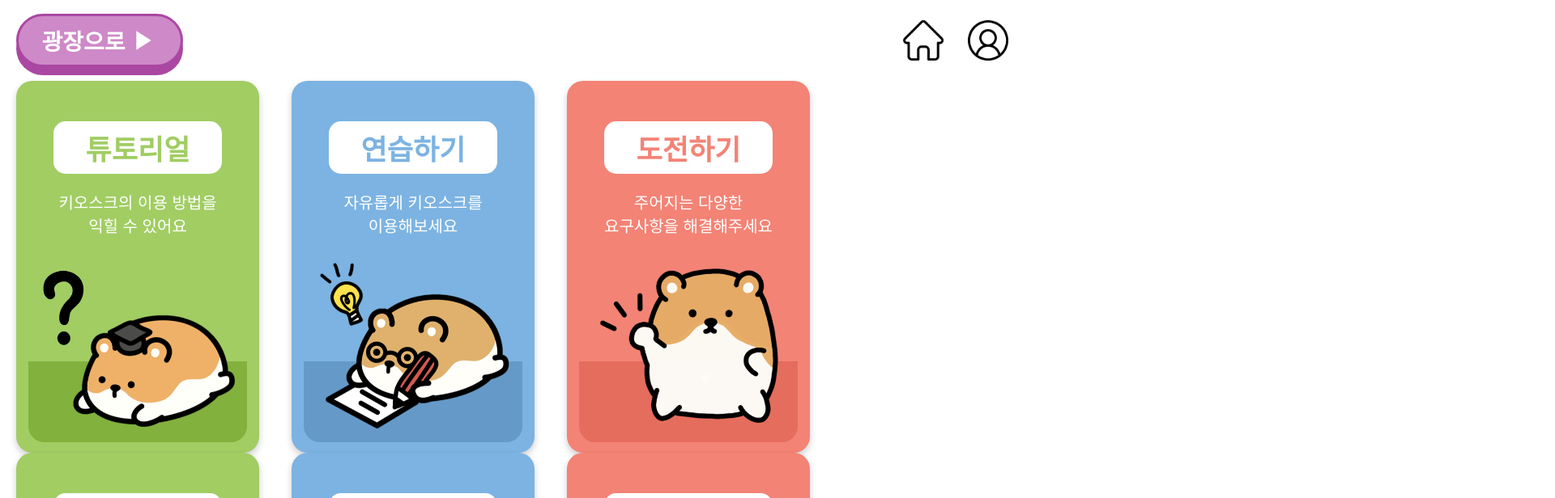
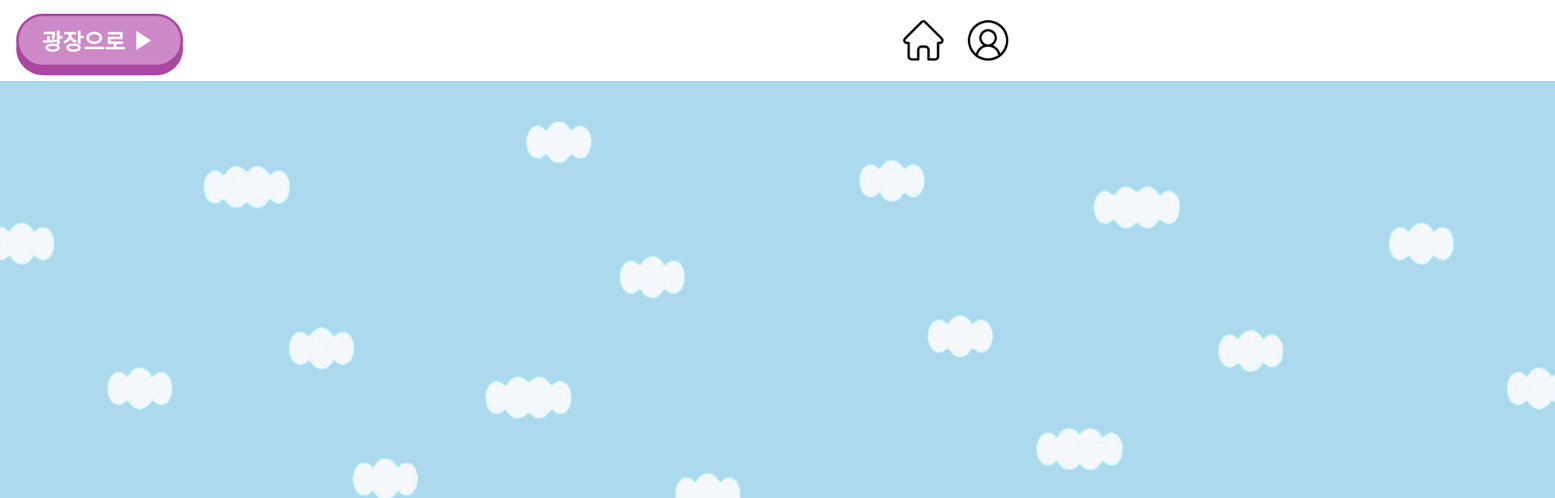
Before and after one commit to github-changhyeon/da-haeng, a React (Create React App) app in the folder front/: page / in a window 1280 px wide. Both pictures are taken after a click on the button "components". Shown: the top 616 px of the page at 81% size, 1920 px wide, since content can reach past the window. Built offline with nearby package versions, Linux system fonts and the light colour scheme.

Commit message:
feat: 민주 테스트 페이지 생성 / none

```diff
--- a/front/src/App.js
+++ b/front/src/App.js
@@ -7,6 +7,7 @@ import {
   Test,
   Test2,
   Test3,
+  Test4,
   Home,
   Login,
   SignUp,
@@ -34,6 +35,7 @@ function App() {
           <Route path={RouterInfo.PAGE_URLS.TEST} component={Test} />
           <Route path={RouterInfo.PAGE_URLS.TEST2} component={Test2} />
           <Route path={RouterInfo.PAGE_URLS.TEST3} component={Test3} />
+          <Route path={RouterInfo.PAGE_URLS.TEST4} component={Test4} />
         </Switch>
       </Router>
     </StylesProvider>
--- /dev/null
+++ b/front/src/components/BackgroundComp/BackgroundComp.js
@@ -0,0 +1,30 @@
+import React, { useEffect, useState } from 'react';
+import styles from './BackgroundComp.module.css';
+import RouterInfo from 'src/constants/RouterInfo';
+import { useHistory, generatePath } from 'react-router';
+
+export default function BackgroundComp() {
+  const history = useHistory();
+
+  return (
+    <div className={styles.background}>
+      {/* 반응형 */}
+      {/* <div className={styles.background_res}> */}
+      <div>
+        <div
+          className={styles.background_image}
+          style={{
+            background: `url('/images/background/background_no_cloud.png') 0 0 / 100% 100%`,
+          }}
+        ></div>
+        <div
+          className={styles.background_cloud}
+          style={{
+            background: `url('/images/background/cloud.png') 0 center / 90% repeat-x`,
+          }}
+        ></div>
+      </div>
+      {/* </div> */}
+    </div>
+  );
+}
--- /dev/null
+++ b/front/src/components/BackgroundComp/BackgroundComp.module.css
@@ -0,0 +1,51 @@
+.background {
+  position: relative;
+  /* max-width: 1920px;
+  width: 100%; */
+  width: 1920px;
+  height: 1080px;
+}
+
+/* .background_res {
+  max-width: 1920px;
+  width: 100%;
+  position: relative;
+}
+
+.background_res > div {
+  padding-bottom: 50%;
+  width: 100%;
+} */
+
+.background_image {
+  /* width: 100%;
+  height: 100%; */
+  width: 1920px;
+  height: 1080px;
+  position: relative;
+  /* position: absolute;
+  top: 0;
+  left: 0; */
+  z-index: -2;
+}
+
+.background_cloud {
+  /* width: 100%;
+  height: 100%; */
+  width: 1920px;
+  height: 1080px;
+  position: absolute;
+  top: 0;
+  left: 0;
+  animation: moveCloud 100s linear infinite;
+  z-index: -1;
+}
+
+@keyframes moveCloud {
+  0% {
+    background-position: 0 0;
+  }
+  100% {
+    background-position: 2000% 0;
+  }
+}
--- a/front/src/constants/RouterInfo.js
+++ b/front/src/constants/RouterInfo.js
@@ -3,6 +3,7 @@ const RouterInfo = {
     TEST: '/test',
     TEST2: '/test2',
     TEST3: '/test3',
+    TEST4: '/test4',
     HOME: '/',
     LOGIN: '/login',
     MAIN: '/main',
--- a/front/src/pages/Home/index.js
+++ b/front/src/pages/Home/index.js
@@ -1,7 +1,7 @@
-import { React } from "react";
-import styles from "./index.module.css";
-import { useHistory } from "react-router-dom";
-import RouterInfo from "src/constants/RouterInfo";
+import { React } from 'react';
+import styles from './index.module.css';
+import { useHistory } from 'react-router-dom';
+import RouterInfo from 'src/constants/RouterInfo';
 
 export default function Home() {
   const history = useHistory();
@@ -30,6 +30,13 @@ export default function Home() {
       >
         components
       </button>
+      <button
+        onClick={() => {
+          history.push(RouterInfo.PAGE_URLS.TEST4);
+        }}
+      >
+        민주 테스트
+      </button>
     </div>
   );
 }
--- a/front/src/pages/MyPage/index.js
+++ b/front/src/pages/MyPage/index.js
@@ -2,6 +2,7 @@ import { React } from 'react';
 import styles from './index.module.css';
 import { useHistory } from 'react-router-dom';
 import RouterInfo from 'src/constants/RouterInfo';
+import BackgroundComp from 'src/components/BackgroundComp/BackgroundComp';
 
 export default function MyPage() {
   const history = useHistory();
@@ -9,6 +10,7 @@ export default function MyPage() {
   return (
     <div>
       <h1>hello MyPage</h1>
+      <BackgroundComp />
     </div>
   );
 }
--- a/front/src/pages/Test3/index.js
+++ b/front/src/pages/Test3/index.js
@@ -5,6 +5,7 @@ import StepComp from 'src/components/StepComp/StepComp';
 import Header from 'src/components/Header/Header';
 import ButtonComp from 'src/components/ButtonComp/ButtonComp';
 import ProgressComp from 'src/components/ProgressComp/ProgressComp';
+import BackgroundComp from 'src/components/BackgroundComp/BackgroundComp';
 import RouterInfo from 'src/constants/RouterInfo';
 import { useHistory, generatePath } from 'react-router';
 
@@ -17,6 +18,7 @@ export default function Test3() {
   return (
     <div>
       <Header />
+      <BackgroundComp />
       <CardComp type="burger_tutorial" />
       <CardComp type="burger_exercise" />
       <CardComp type="burger_practice" />
--- /dev/null
+++ b/front/src/pages/Test4/index.js
@@ -0,0 +1,9 @@
+import { React } from 'react';
+
+export default function Test4() {
+  return (
+    <div>
+      <h1>민주 테스트 페이지</h1>
+    </div>
+  );
+}
--- a/front/src/pages/index.js
+++ b/front/src/pages/index.js
@@ -1,6 +1,7 @@
 export { default as Test } from './Test';
 export { default as Test2 } from './Test2';
 export { default as Test3 } from './Test3';
+export { default as Test4 } from './Test4';
 
 export { default as Home } from './Home';
 
```
Also changed, not shown: front/public/images/background/background_no_cloud.png (added), front/public/images/background/cloud.png (added).
